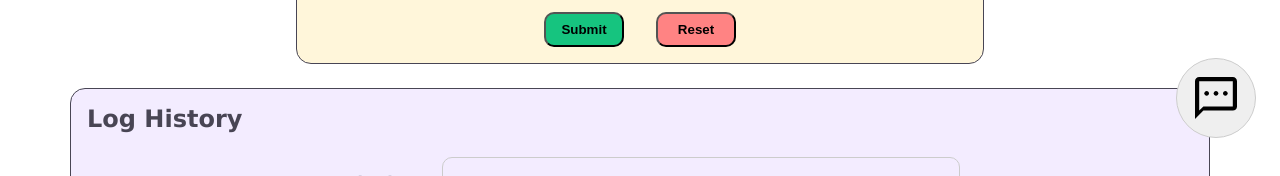
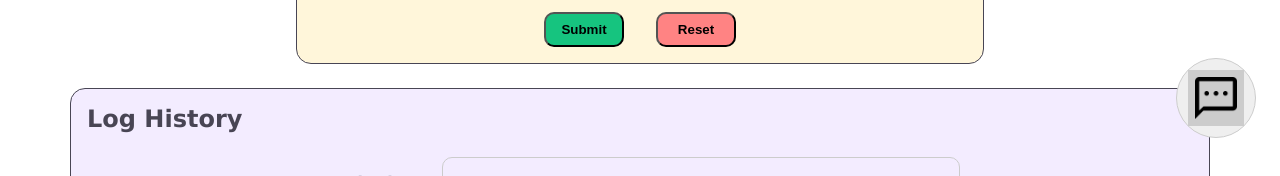
Before and after one commit to MaxCarmonaG/book-log-app, a website built with Parcel: page index.html in a window 1280 px wide. Shown: the part 638-814 px from the top of the page. Built offline with nearby package versions, Linux system fonts and the light colour scheme; some packages are replaced by stand-ins of ours; no server answers.

Commit message:
Fix build

```diff
--- a/index.html
+++ b/index.html
@@ -99,7 +99,7 @@
       </section>
       <div id="snackbar"></div>
       <button class="btn--chatbot chatbot-trigger">
-        <img src="/assets/chat-dot.svg" />
+        <img src="/assets/chat-dot.png" />
       </button>
 
       <div id="chatbot-container" class="hidden">
--- a/package.json
+++ b/package.json
@@ -14,7 +14,6 @@
   "license": "ISC",
   "dependencies": {
     "@google/generative-ai": "^0.22.0",
-    "@parcel/optimizer-svgo": "^2.13.3",
     "firebase": "^11.3.1",
     "firebase-admin": "^13.1.0",
     "gh-pages": "^6.3.0",
```
Also changed, not shown: assets/chat-dot.png (added), assets/chat-dot.svg (deleted), 1 other file.
